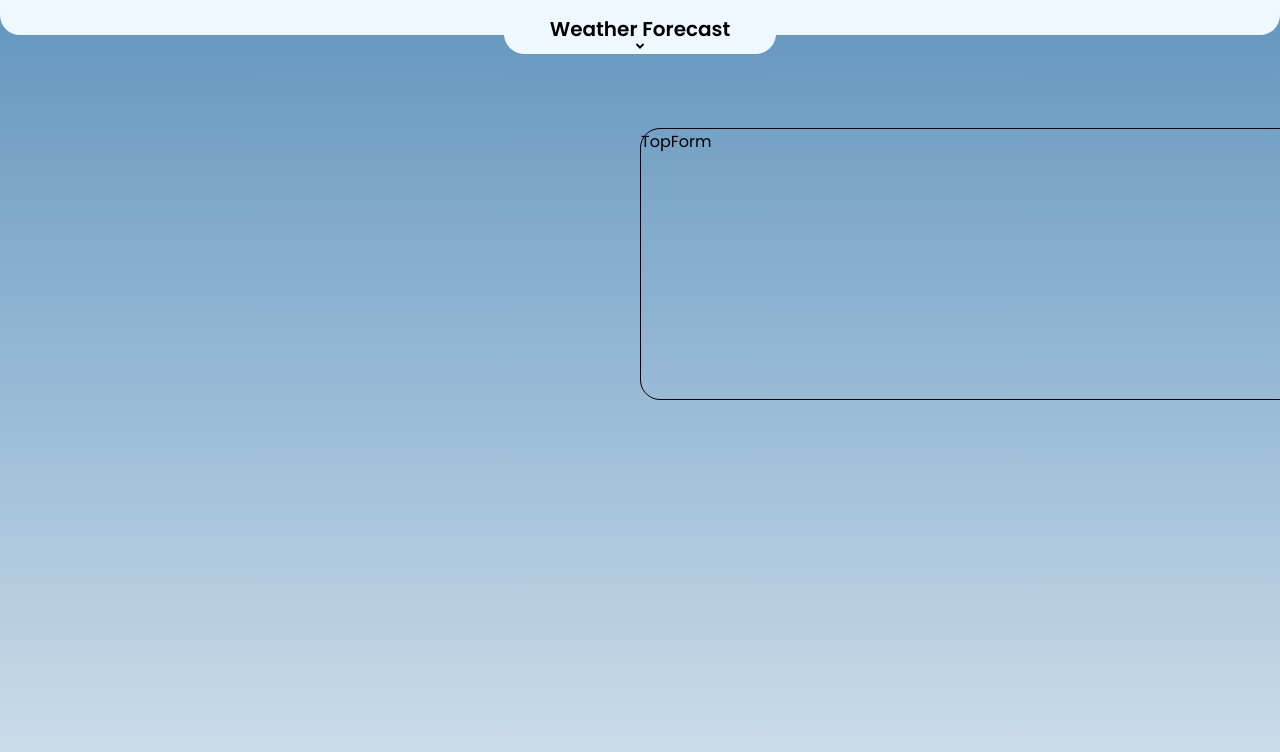
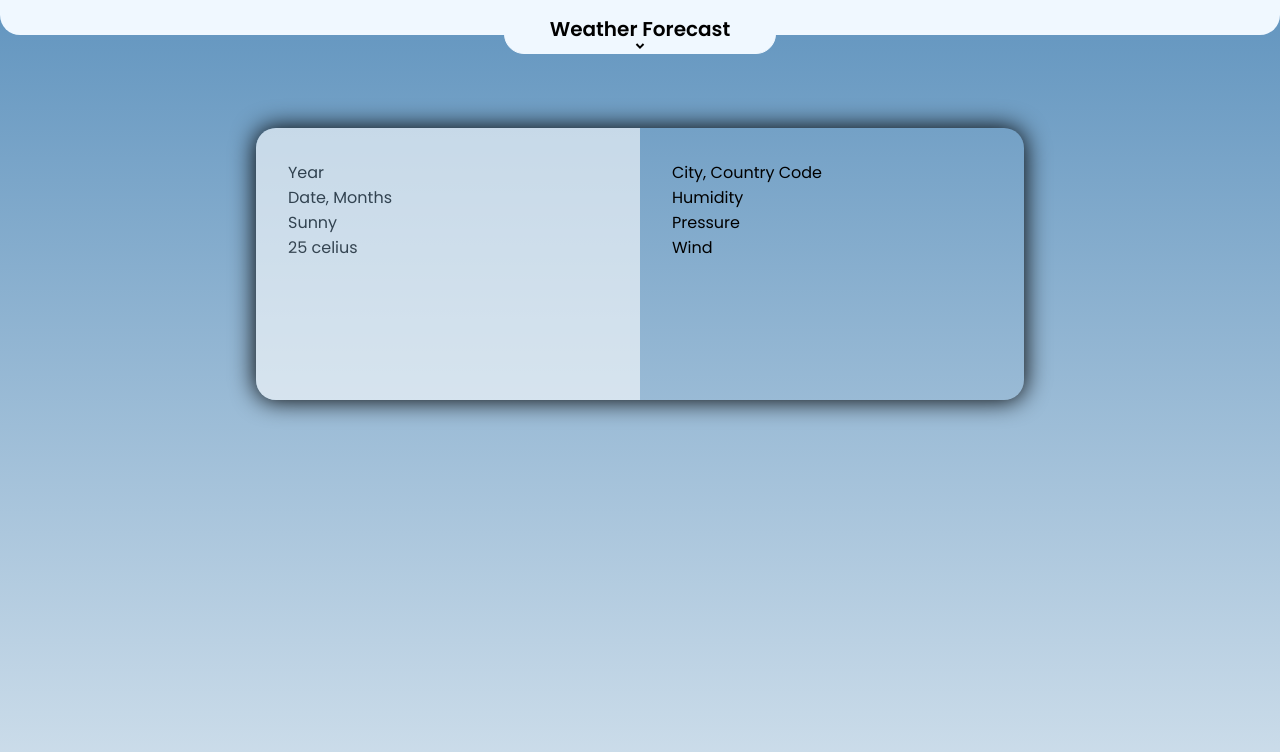
Before and after one commit to ryancho-hakhyeon/Weather-Forecast-app, a React (Create React App) app: page / in a window 1280 px wide. Shown: the top 752 px of the page. Built offline with nearby package versions, Linux system fonts and the light colour scheme.

Commit message:
change apis

```diff
--- a/package.json
+++ b/package.json
@@ -12,6 +12,7 @@
     "react-dom": "^18.2.0",
     "react-icons": "^4.4.0",
     "react-scripts": "5.0.1",
+    "react-select-async-paginate": "^0.6.2",
     "web-vitals": "^2.1.4"
   },
   "scripts": {
--- a/src/App.js
+++ b/src/App.js
@@ -4,13 +4,18 @@ import React from 'react';
 import Header from './components/Header/Hearder'
 import TopForm from './components/TopForm/TopForm';
 
-// import Loader from './components/Loader/Loader'
+import useForecast from './hooks/useForecast';
 
-const onSubmit = (value) => {
-  console.log({value})
-}
+// // import Loader from './components/Loader/Loader'
 
 const App = () => {
+  const { forecast, submitRequest } = useForecast()
+
+  const onSubmit = (value) => {
+    // console.log({value})
+    submitRequest(value)
+  }
+
   return (
     <>
       {/* <Loader/> */}
--- a/src/components/Header/header.css
+++ b/src/components/Header/header.css
@@ -7,6 +7,10 @@
     height: 2.2rem;
     border-radius: 0 0 20px 20px;
     transition: height ease 0.3s;
+}
+
+.container__form {
+
 }
 
 .container__box {
--- a/src/components/TopForm/TopForm.jsx
+++ b/src/components/TopForm/TopForm.jsx
@@ -4,7 +4,24 @@ import './topform.css'
 
 function TopForm() {
   return (
-    <div className='container__top'>TopForm</div>
+    <div className='container__top'>
+      <div className='container__topbox'>
+        <div className='container__today'>
+          <p>Year</p>
+          <p>Date, Months</p>
+          <p>Sunny</p>
+          <p>25 celius</p>
+        </div>
+
+        <div className='container__today-info'>
+            <p>City, Country Code</p>
+            <p>Humidity</p>
+            <p>Pressure</p>
+            <p>Wind</p>
+        </div>
+      </div>
+
+    </div>
   )
 }
 
--- a/src/components/TopForm/topform.css
+++ b/src/components/TopForm/topform.css
@@ -1,9 +1,30 @@
 .container__top{
+    display: flex;
+    align-items: center;
+    justify-content: center;
+}
+
+.container__topbox {
     position: fixed;
     top: 8rem;
-    left: 50%;
     height: 17rem;
-    width: 50rem;
-    border: 1px solid black;
+    width: 60%;
     border-radius: 20px;
+    box-shadow: 0 0 25px 0.5px black ;
 }
+
+.container__today {
+    background: white;
+    height: 100%;
+    width: 50%;
+    padding: 2rem;
+    border-radius: 20px 0 0 20px;
+    opacity: 0.6;
+}
+
+.container__today-info {
+    margin-left: 50%;
+    margin-top: -17rem;;
+    display: inline-flexbox;
+    padding: 2rem
+}
--- /dev/null
+++ b/src/hooks/useForecast.js
@@ -0,0 +1,16 @@
+import { useState } from 'react'
+
+const useForecast = () => {
+    const [forecast, setForecast] = useState(false)
+
+    const submitRequest = (location) => {
+        console.log({location})
+    }
+
+    return {
+        forecast,
+        submitRequest
+    }
+}
+
+export default useForecast
```
Also changed, not shown: src/components/Header/Hearder.jsx (+10 -3 lines), src/hooks/getAPIs.js (added, +11 -0 lines), 1 other file (tests, documents, lock files or other folders).
